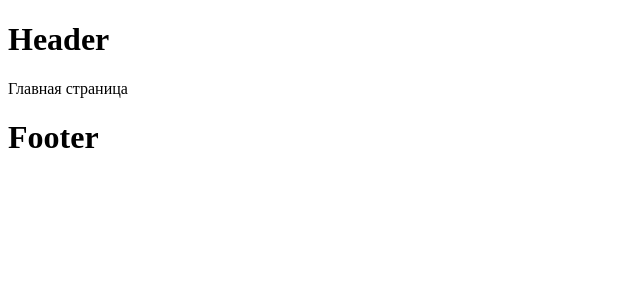
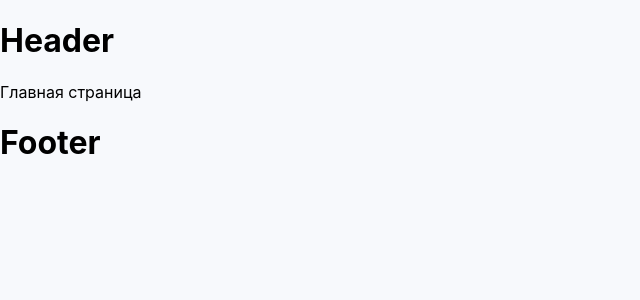
Before and after one commit to WadimMaksimov/Logbook, a React (Vite) app in the folder front/: page / in a window 1280 px wide. Shown: the top 300 px of the page, without its empty margins (0-640 px from the left). Built offline with nearby package versions, Linux system fonts and the light colour scheme.

Commit message:
Task_5_addGlobalStyles

```diff
--- a/front/package.json
+++ b/front/package.json
@@ -10,11 +10,13 @@
     "preview": "vite preview"
   },
   "dependencies": {
+    "@fontsource/inter": "^5.2.8",
     "@reduxjs/toolkit": "^2.11.2",
     "react": "^19.2.0",
     "react-dom": "^19.2.0",
     "react-redux": "^9.2.0",
-    "react-router": "^7.13.0"
+    "react-router": "^7.13.0",
+    "styled-components": "^6.3.11"
   },
   "devDependencies": {
     "@eslint/js": "^9.39.1",
--- a/front/src/main.tsx
+++ b/front/src/main.tsx
@@ -3,11 +3,17 @@ import { createRoot } from 'react-dom/client';
 import { BrowserRouter } from 'react-router';
 import { store } from './app/store/store';
 import { Provider } from 'react-redux';
+import { ThemeProvider } from 'styled-components';
+import { GlobalStyle } from './shared/theme/GlobalStyle';
+import { theme } from './shared/theme/theme';
 
 createRoot(document.getElementById('root')!).render(
   <BrowserRouter>
     <Provider store={store}>
-      <App />
+      <ThemeProvider theme={theme}>
+        <GlobalStyle />
+        <App />
+      </ThemeProvider>
     </Provider>
   </BrowserRouter>
 );
--- /dev/null
+++ b/front/src/shared/theme/GlobalStyle.ts
@@ -0,0 +1,11 @@
+import { createGlobalStyle } from 'styled-components';
+
+export const GlobalStyle = createGlobalStyle`
+  body {
+    margin: 0;
+    padding: 0;
+    font-family: ${({ theme }) => theme.fonts.main};
+    font-size: ${({ theme }) => theme.fontSize.small};
+    background-color: ${({ theme }) => theme.colors.background};
+  }
+`;
--- /dev/null
+++ b/front/src/shared/theme/theme.ts
@@ -0,0 +1,15 @@
+import type { DefaultTheme } from 'styled-components';
+
+export const theme: DefaultTheme = {
+  colors: {
+    background: '#F7F9FC',
+  },
+  fonts: {
+    main: 'Inter, sans-serif',
+  },
+  fontSize: {
+    small: '16px',
+    medium: '24px',
+    large: '56px',
+  },
+};
```
Also changed, not shown: front/src/shared/theme/styled.d.ts (added, +17 -0 lines), 1 other file (tests, documents, lock files or other folders).
